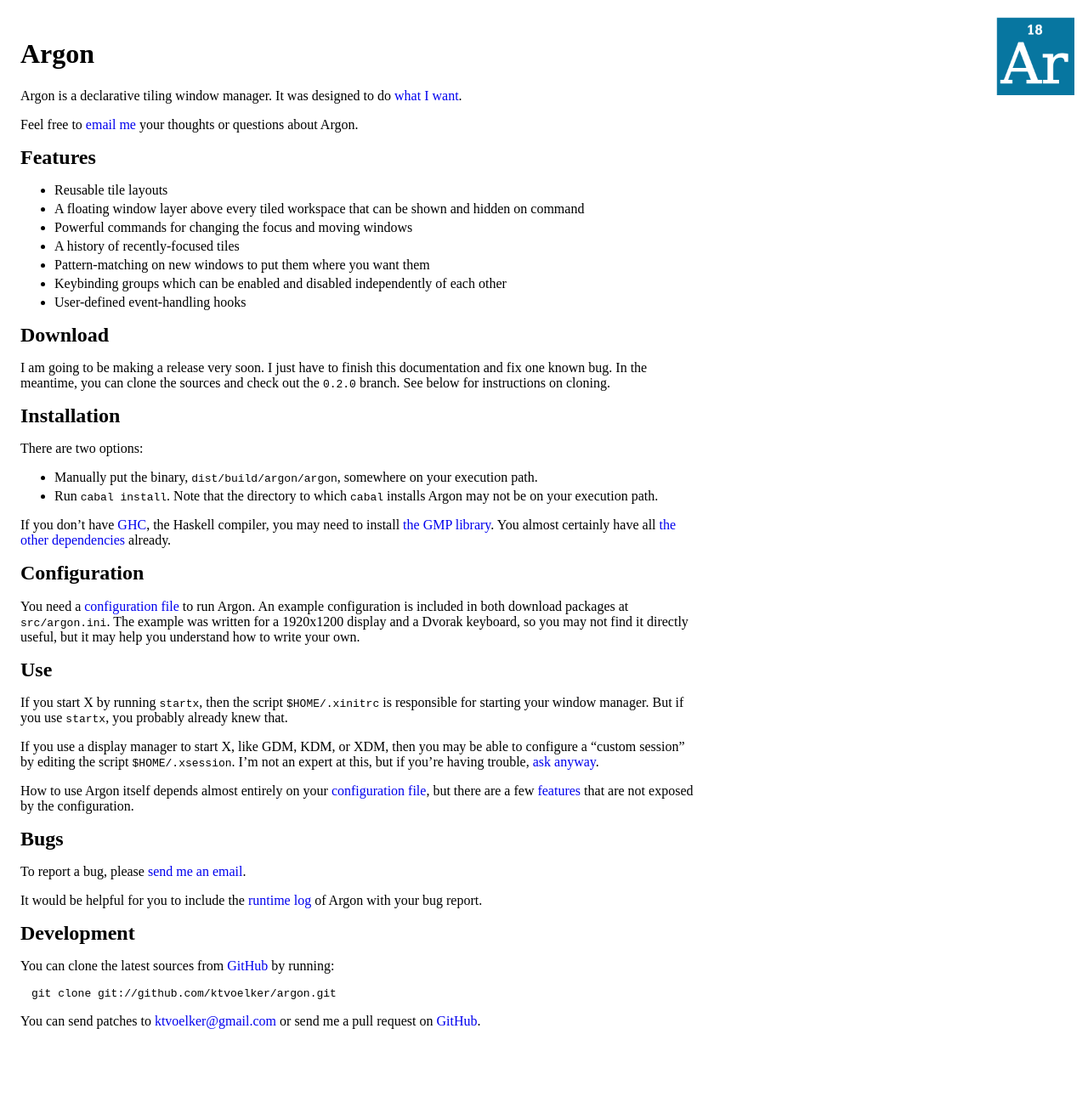
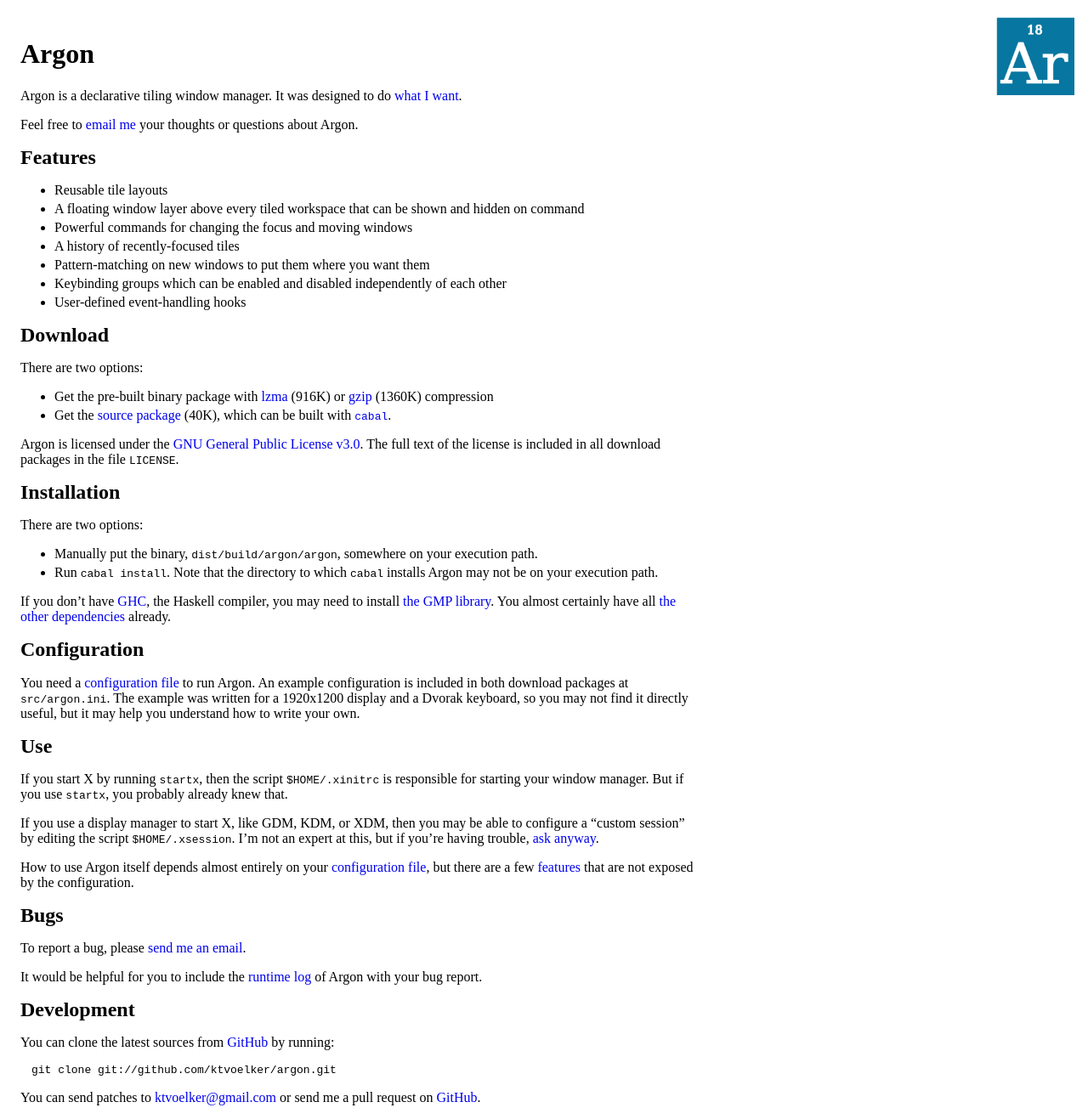
Before and after one commit to ktvoelker/argon, a Jekyll site: the page built from index.markdown, in a window 1280 px wide. Shown: the whole page at 85% size. Built offline with Jekyll 4.4.1, drawn with Linux system fonts in a browser that asks for light colours; Markdown is read by kramdown in place of the engine named in the settings; before the commit the page ends 1227 px from its top, so only the background shows below that.

Commit message:
Changed Download section

```diff
--- a/index.markdown
+++ b/index.markdown
@@ -23,23 +23,23 @@
 
 # Download #
 
-I am going to be making a release very soon. I just have to finish this
-documentation and fix one known bug. In the meantime, you can clone the
-sources and check out the `0.2.0` branch. See below for instructions on
-cloning.
-
-<!--
 There are two options:
 
-* Get the pre-built [binary package](http://github.com/downloads/ktvoelker/argon/argon-0.2.0-binary.tar.bz2/qr_code).
-* Get the [source package](http://github.com/downloads/ktvoelker/argon/argon-0.2.0.tar.bz2/qr_code),
+* Get the pre-built binary package with
+[lzma](http://github.com/downloads/ktvoelker/argon/argon-0.2.0-binary.tar.xz)
+(916K)
+or
+[gzip](http://github.com/downloads/ktvoelker/argon/argon-0.2.0-binary.tar.gz)
+(1360K)
+compression
+* Get the
+[source package](http://github.com/downloads/ktvoelker/argon/argon-0.2.0.tar.gz) (40K),
 which can be built with [`cabal`](http://www.haskell.org/cabal/).
 
 Argon is licensed under the
 [GNU General Public License v3.0](http://www.gnu.org/licenses/gpl.html).
-The full text of the license is included in both download packages in the
+The full text of the license is included in all download packages in the
 file `LICENSE`.
--->
 
 # Installation #
 
```
